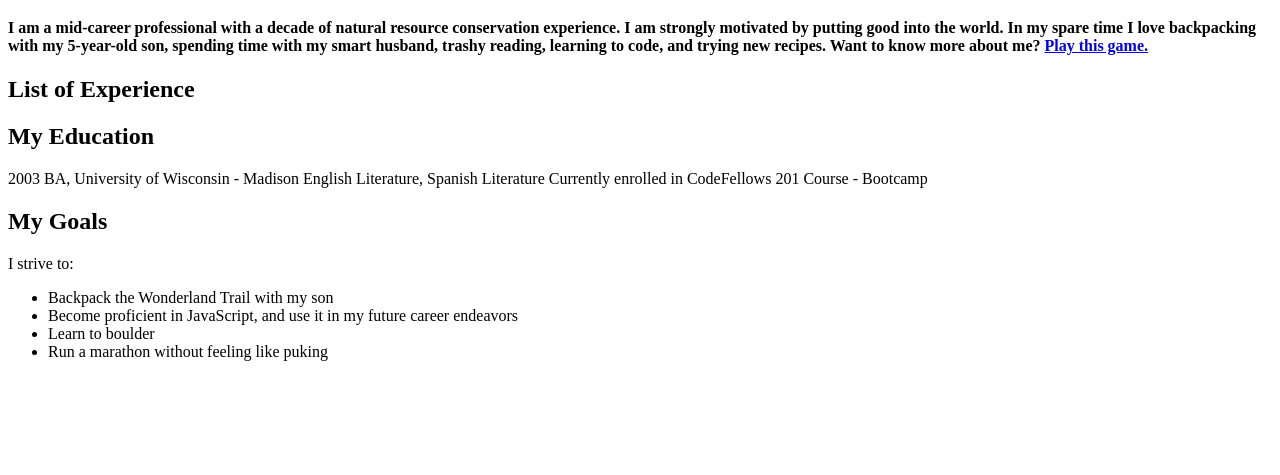
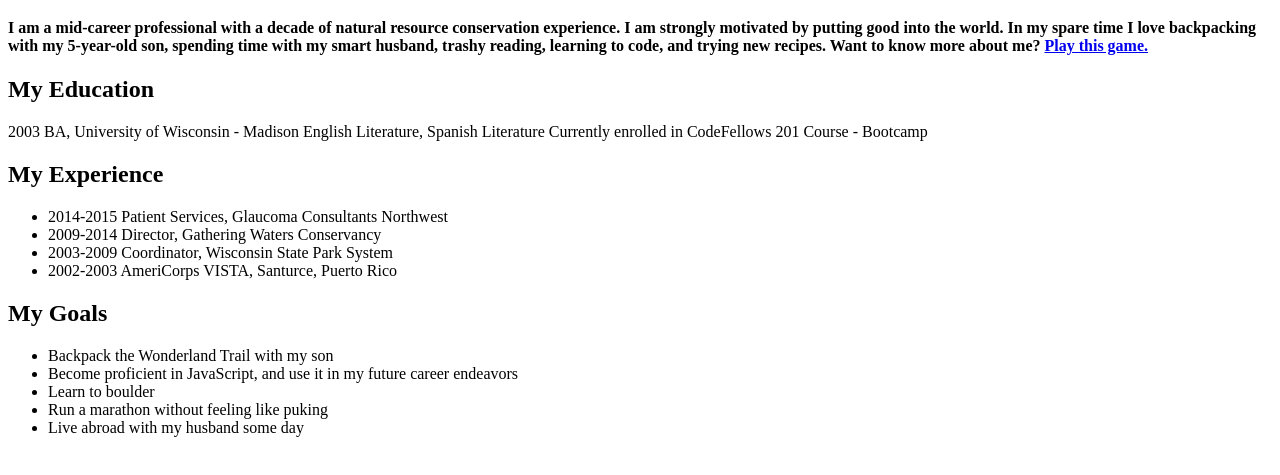
Before and after one commit to kmzurlocuva/guessing-game, a plain HTML site: page about-me.html in a window 1280 px wide. Shown: the part 61-536 px from the top of the page. Drawn offline with Linux system fonts and the light colour scheme.

Commit message:
added/completed initial components of page

```diff
--- a/about-me.html
+++ b/about-me.html
@@ -8,22 +8,28 @@
   <h1>Kate Zurlo-Cuva | 608.217.8382 | Seattle, WA</h1>
   <h4>I am a mid-career professional with a decade of natural resource conservation experience. I am strongly motivated by putting good into the world. In my spare time I love backpacking with my 5-year-old son, spending time with my smart husband, trashy reading, learning to code, and trying new recipes. Want to know more about me? <a href="index.html">Play this game.</a></h4>
 
-  <h2>List of Experience</h2>
-
   <h2>My Education</h2>
   2003 BA, University of Wisconsin - Madison
   English Literature, Spanish Literature
 
   Currently enrolled in CodeFellows 201 Course - Bootcamp
 
+  <h2>My Experience</h2>
+  <ul>
+    <li>2014-2015 Patient Services, Glaucoma Consultants Northwest</li>
+    <li>2009-2014 Director, Gathering Waters Conservancy</li>
+    <li>2003-2009 Coordinator, Wisconsin State Park System</li>
+    <li>2002-2003 AmeriCorps VISTA, Santurce, Puerto Rico</li>
+  </ul>
+
   <h2>My Goals</h2>
-  I strive to:
   <ul>
     <li>Backpack the Wonderland Trail with my son</li>
     <li>Become proficient in JavaScript, and use it in my future career endeavors</li>
     <li>Learn to boulder</li>
     <li>Run a marathon without feeling like puking</li>
-
+    <li>Live abroad with my husband some day</li>
+  </ul>
 
   </body>
 </html>
```
